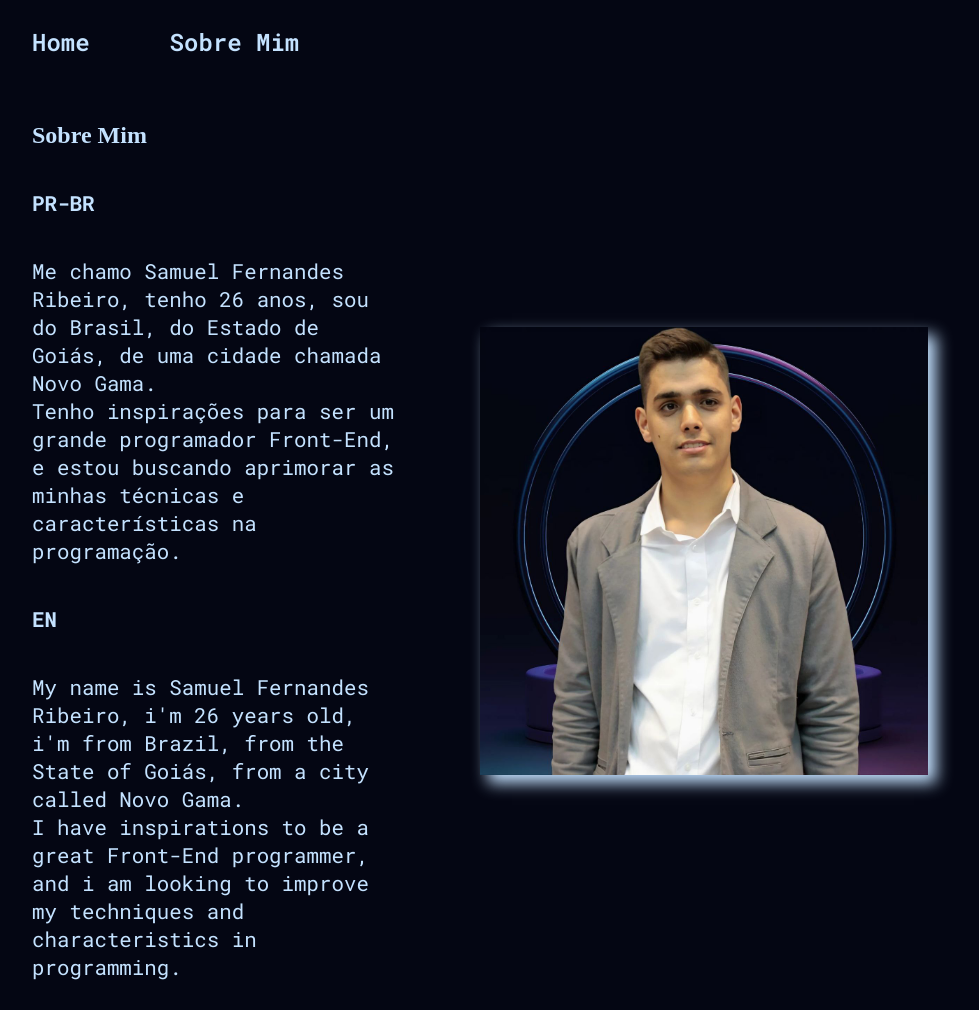
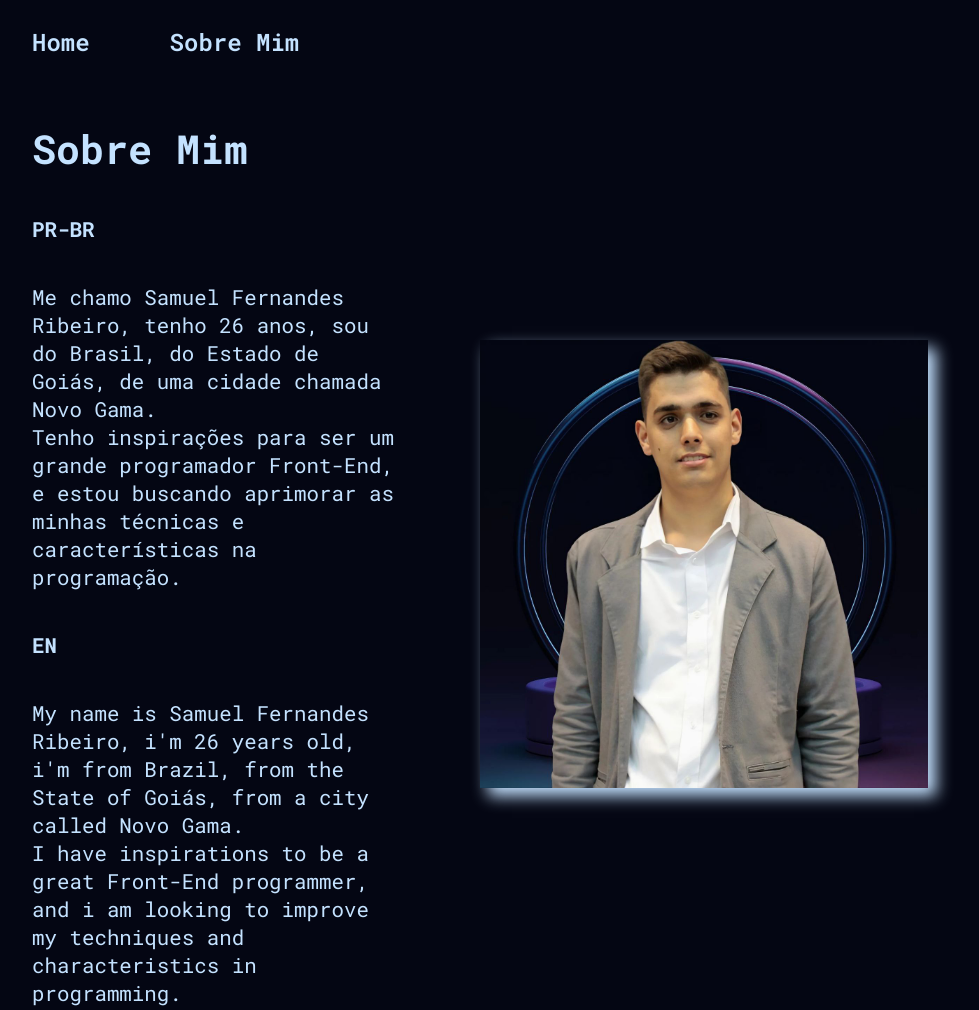
Before and after one commit to samuelribeiro1/Apresentacao, a plain HTML site: page about.html in a window 1280 px wide. Shown: the top 1010 px of the page, without its empty margins (160-1139 px from the left). Drawn offline with Linux system fonts and the light colour scheme; a web font is replaced by a local one.

Commit message:
Update style.css

```diff
--- a/styles/style.css
+++ b/styles/style.css
@@ -65,6 +65,11 @@ body{
 .apresentacao__conteudo__titulo {
     font-size: 2.5rem;
     font-family: var(--fonte-pri);
+}
+
+.apresentacao__conteudo__titulo1 {
+    font-size: 2.5rem;
+    font-family: var(--fonte-sec);
 }
 
 .ling {
```
